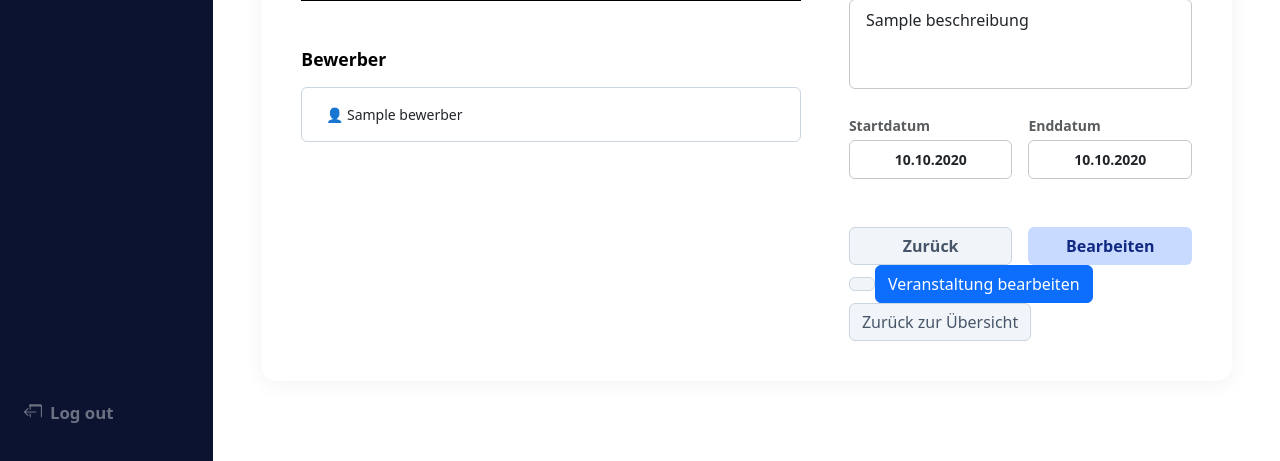
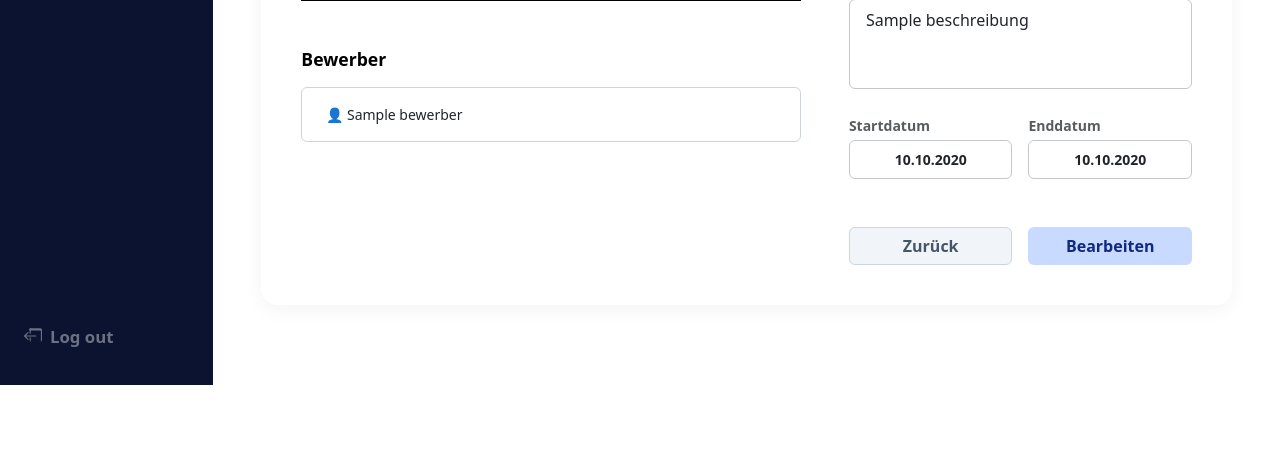
Before and after one commit to casio888/SE-G2-EventFlow, a Django app: template src/veranstaltungen/templates/veranstaltungen/detail.html in a window 1280 px wide. Shown: the part 469-930 px from the top of the page. After the commit the page ends 854 px from the top, so only its background shows below. Run offline with Django 3.2, Linux system fonts and the light colour scheme; the template is opened without the code that fills it: most values are stand-ins (such as "Sample title", 1, 10 or a date in 2020).

Commit message:
fix: doppelte buttons entfernt

```diff
--- a/src/veranstaltungen/templates/veranstaltungen/detail.html
+++ b/src/veranstaltungen/templates/veranstaltungen/detail.html
@@ -115,14 +115,7 @@
                     Bearbeiten
                 </a>
             </div>
-
-<a href="{% url 'veranstaltungen:veranstaltungen_your_events' %}" class="btn btn-secondary">
-
-<a href="{% url 'veranstaltungen:veranstaltung_bearbeiten' event.id%}" class="btn btn-primary">
-	Veranstaltung bearbeiten
-</a>
-
-<a href="{% url 'veranstaltungen:veranstaltungen_your_events' %}" class="btn btn-secondary">
-    Zurück zur Übersicht
-</a>
+        </div>
+    </div>
+</div>
 {% endblock %}
```
